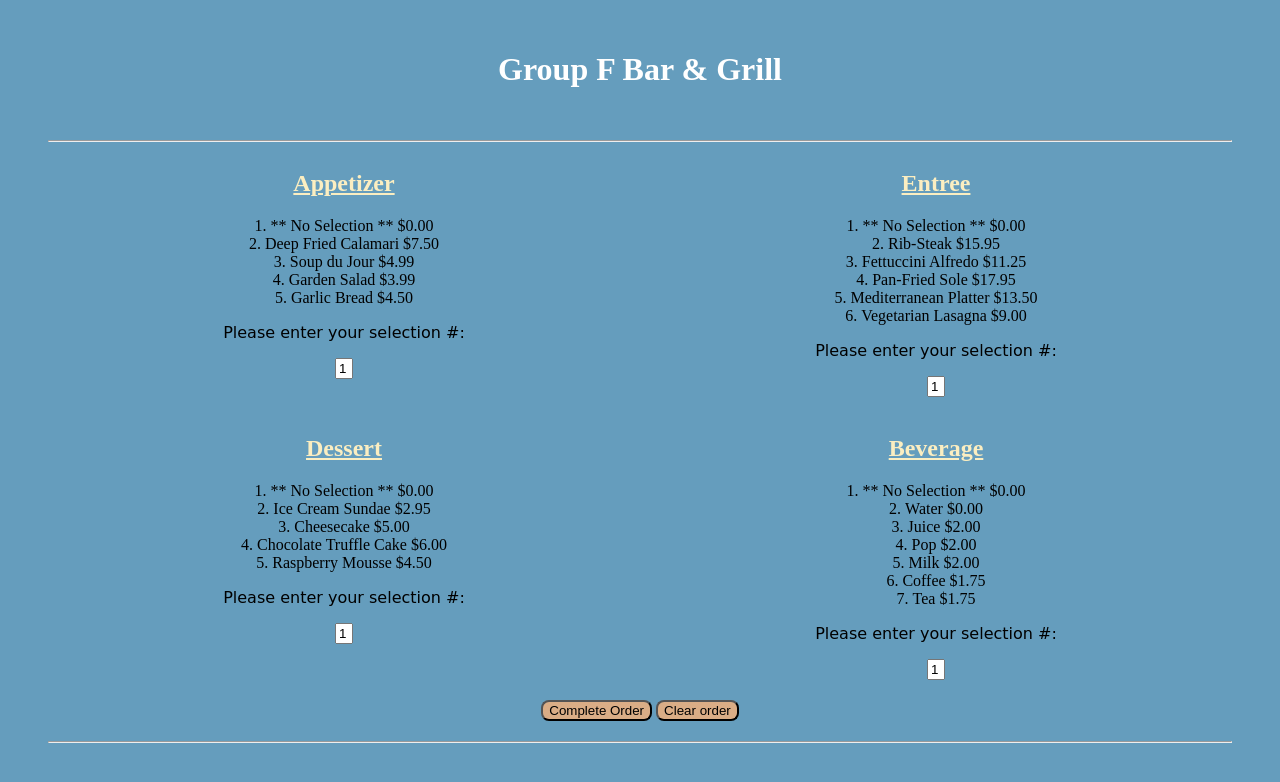
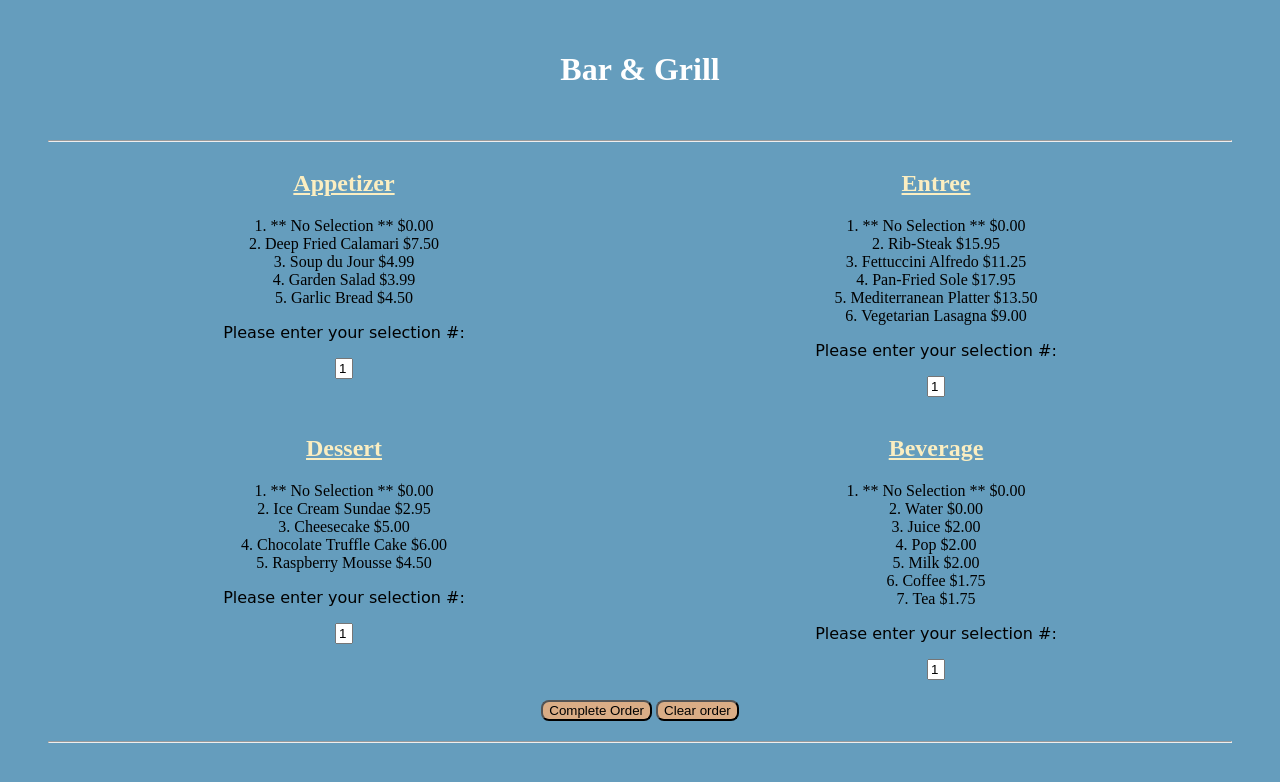
Before and after one commit to stevenlai4/bar-grill-restaurant-menu, a plain HTML site: page index.html in a window 1280 px wide. Drawn offline with Linux system fonts and the light colour scheme.

Commit message:
Header changed

```diff
--- a/index.html
+++ b/index.html
@@ -8,7 +8,7 @@
     </head>
     <body>
         <main>
-            <h1>Group F Bar & Grill</h1>
+            <h1>Bar & Grill</h1>
             <hr />
 
             <div class="container">
```
